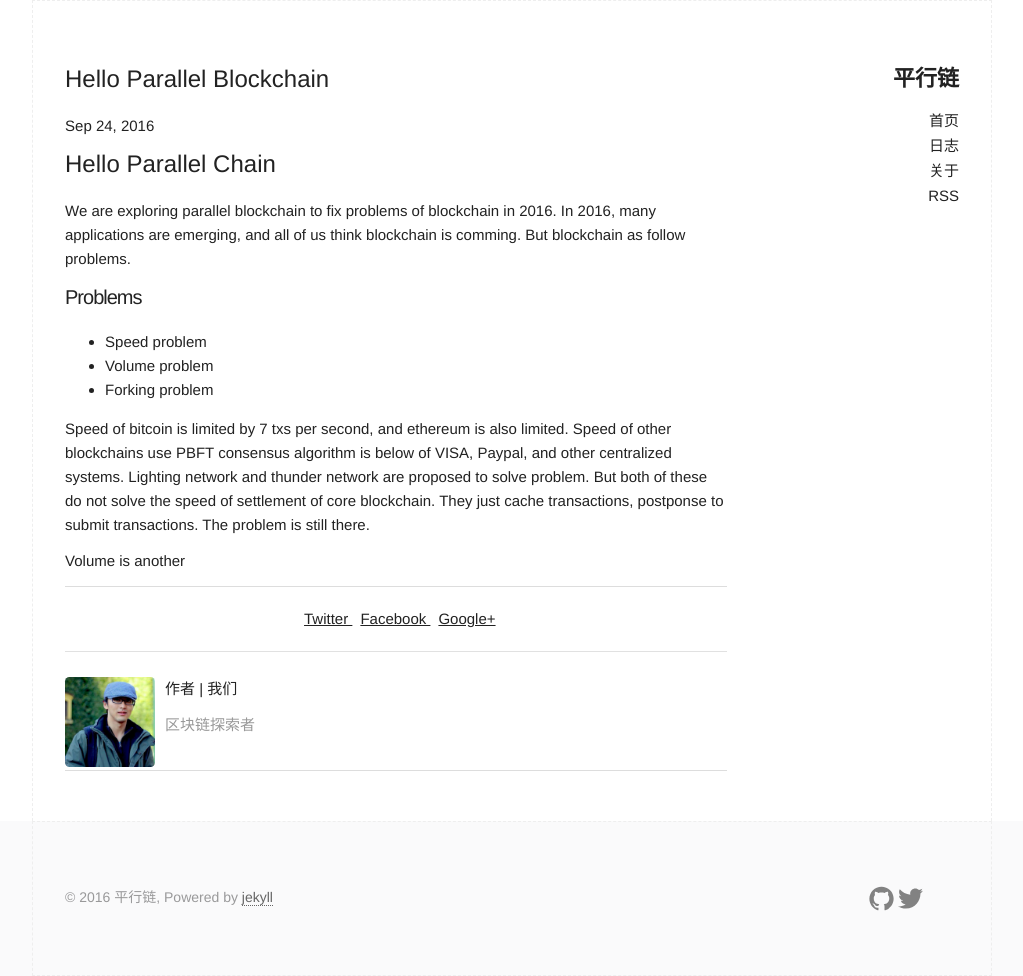
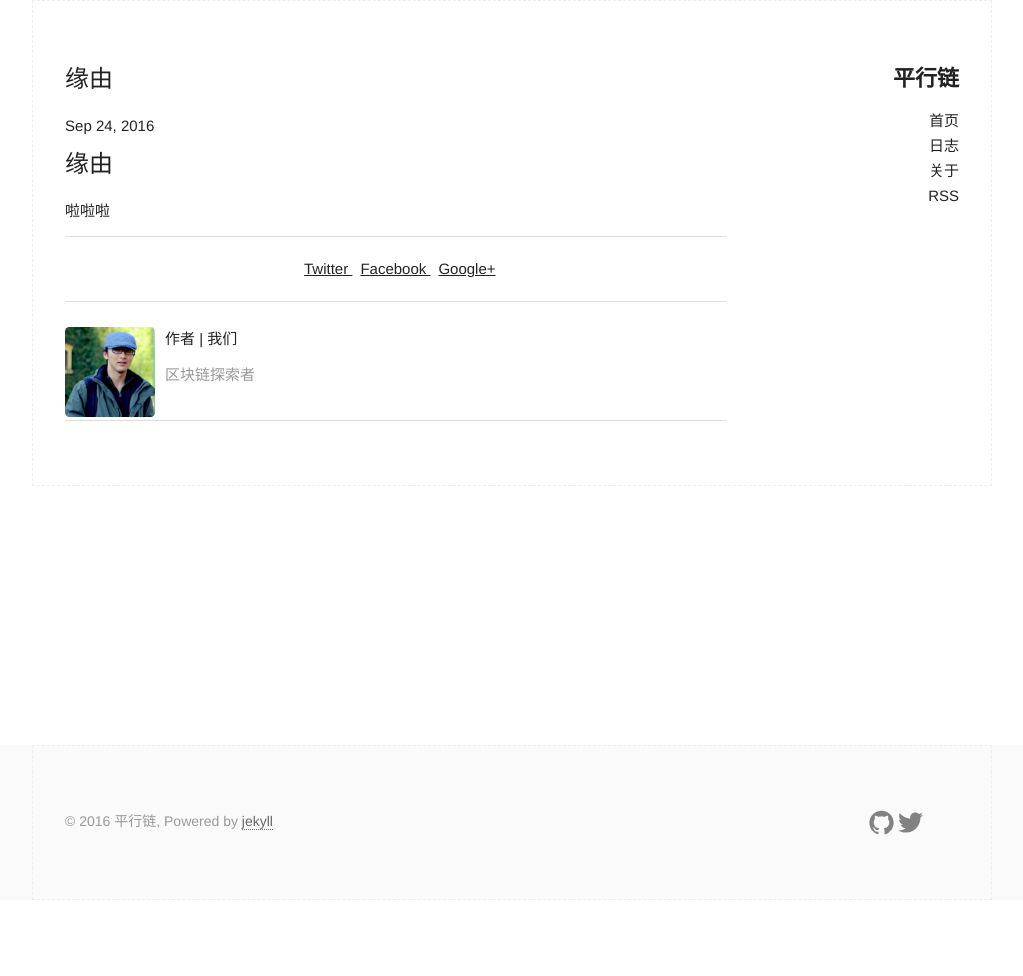
Before and after one commit to parallelchain/parallelchain.github.io, a Jekyll site: the page built from _posts/2016-09-24-hello-parallel-blockchain.md, in a window 1280 px wide. Shown: the whole page, without its empty margins (128-1151 px from the left). Built offline with Jekyll 4.4.1, drawn with Linux system fonts in a browser that asks for light colours; after the commit the page ends 900 px from its top, so only the background shows below that.

Commit message:
first blog

```diff
--- a/_posts/2016-09-24-hello-parallel-blockchain.md
+++ b/_posts/2016-09-24-hello-parallel-blockchain.md
@@ -1,19 +1,10 @@
 ---
 layout: post
-title:  Hello Parallel Blockchain
+title:  缘由
 category: blockchain
-description: Simple hello to parallel blockchain.
+description: 我们考虑通过平行链解决问题的缘由
 ---
 
-# Hello Parallel Chain
-We are exploring parallel blockchain to fix problems of blockchain in 2016. In 2016, many applications are emerging, and all of us think blockchain is comming. But blockchain as follow problems.
+# 缘由
 
-### Problems
-
-- Speed problem
-- Volume problem
-- Forking problem
-
-Speed of bitcoin is limited by 7 txs per second, and ethereum is also limited. Speed of other blockchains use PBFT consensus algorithm is below of VISA, Paypal, and other centralized systems. Lighting network and thunder network are proposed to solve problem. But both of these do not solve the speed of settlement of core blockchain. They just cache transactions, postponse to submit transactions. The problem is still there.
-
-Volume is another
+啦啦啦
--- a/archive.html
+++ b/archive.html
@@ -16,7 +16,7 @@
     {% for post in category.last %}
 
     <div class="post_title">
-      <a href="{{ post.url | prepend: site.baseurl }}">{{ post.title}}</a>
+      <a href="{{ post.url | prepend: site.url }}">{{ post.title}}</a>
       <span class="date">{{ post.date | date: "%-d %b, %Y" }}</span>
     </div>
 
```
